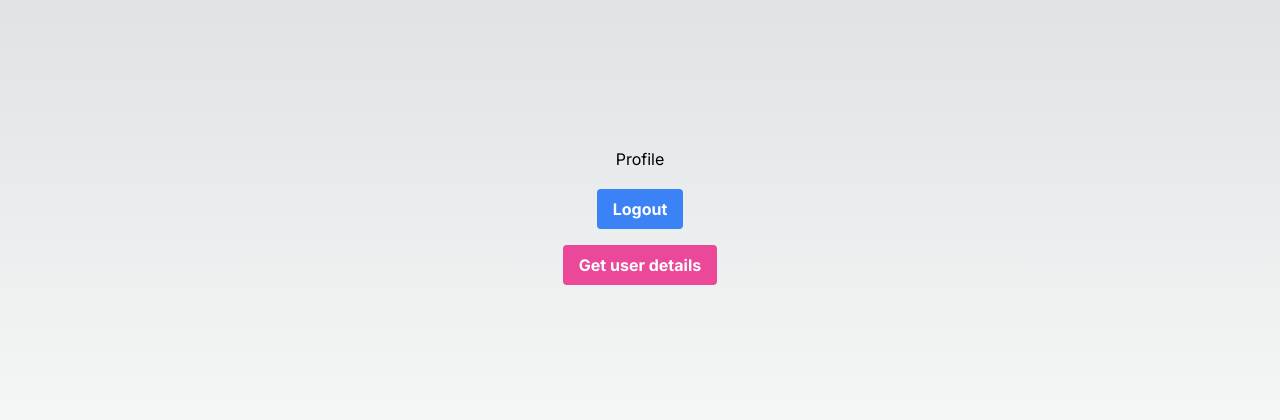
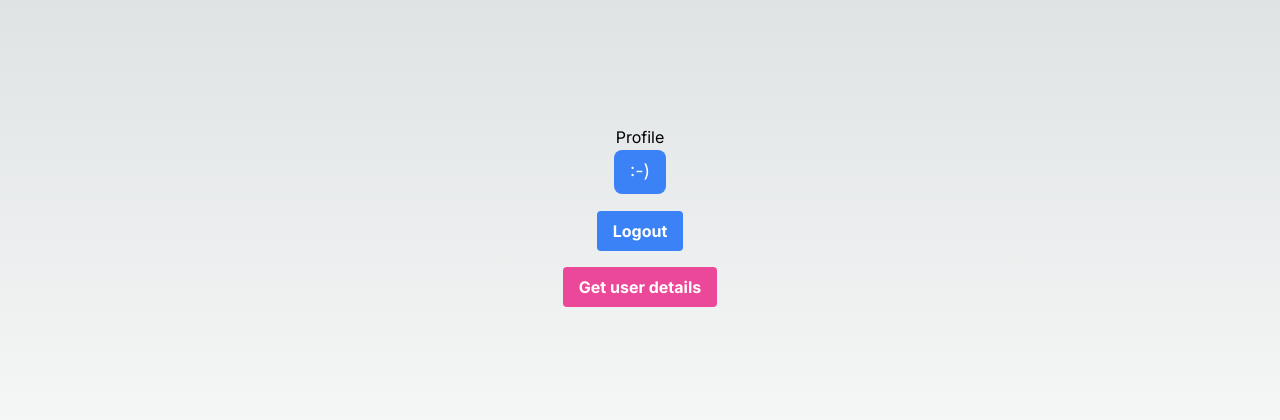
Before and after one commit to Khiladi1/auth-nextjs, a Next.js app: page /profile in a window 1280 px wide. Shown: the part 184-604 px from the top of the page. Built offline with nearby package versions, Linux system fonts and the light colour scheme.

Commit message:
updated user profile in profile

```diff
--- a/src/app/profile/page.tsx
+++ b/src/app/profile/page.tsx
@@ -28,7 +28,10 @@ export default function ProfilePage(){
         <div className="flex flex-col items-center justify-center min-h-screen py-2">
             <h1>Profile</h1>
             <hr />
-            <h2> {data === "" ? "" : <Link href={`/profile/${data}`}>{"Welcome " + data}</Link> }</h2>
+            <h2 className="text-lg py-2 px-4 rounded-lg bg-blue-500 text-white hover:bg-blue-600 cursor-pointer transition duration-300">
+    {data === "" ? ":-)" : <Link href={`/profile/${data}`}>{"Welcome " + data}</Link>}
+</h2>
+
             <hr />
             <button
             onClick={logout}
```
